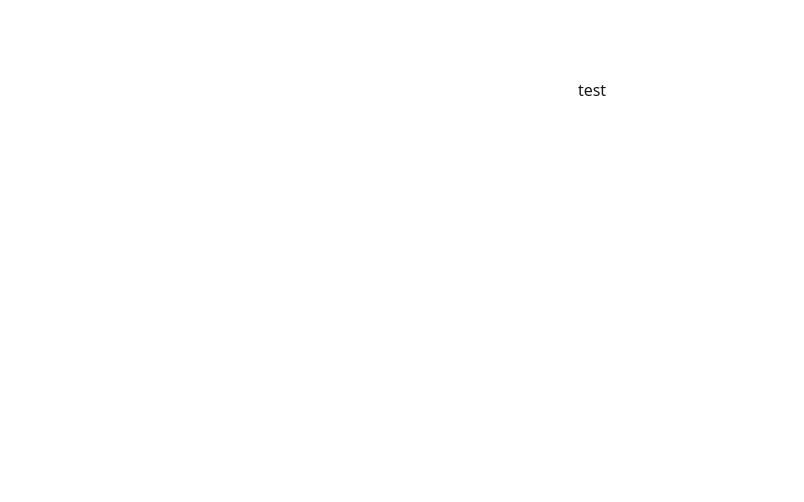
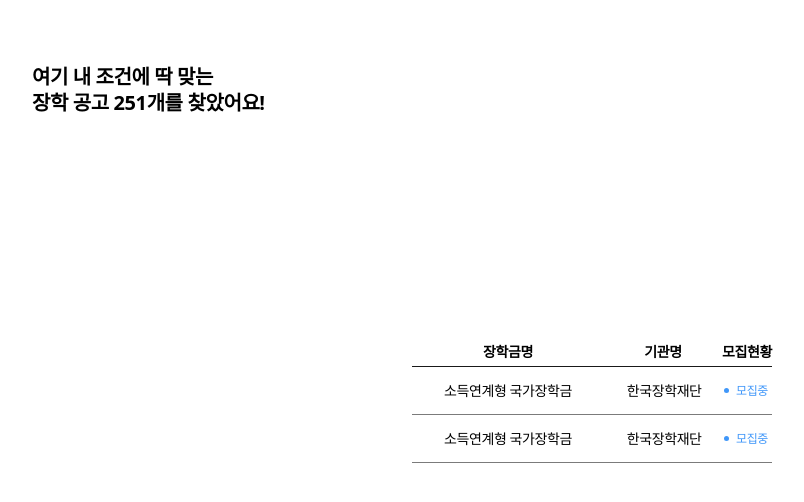
Before and after one commit to Kangnets/to_college_frontend, a Next.js app: page /info-list in a window 1280 px wide. Shown: the top 502 px of the page, without its empty margins (48-852 px from the left). Built offline with nearby package versions, Linux system fonts and the light colour scheme.

Commit message:
feat: test 코드 추가

```diff
--- a/src/app/info-list/page.tsx
+++ b/src/app/info-list/page.tsx
@@ -1,7 +1,18 @@
+import { ResultInfo } from '@/app/info-list/_components/ResultInfo';
+import { ResultLists } from '@/app/info-list/_components/ResultList';
+
 export default function InfoListPage() {
   return (
     <div className="grid min-h-screen grid-rows-[20px_1fr_20px] items-center justify-items-center gap-16 p-8 pb-20 font-sans sm:p-20">
-      test
+      <ResultInfo
+        first_line="여기 내 조건에 딱 맞는"
+        second_line="장학 공고 251개를 찾았어요!"
+      />
+      <ResultLists
+        title={'소득연계형 국가장학금'}
+        recruitmentStatus={'recruiting'}
+        facility={'한국장학재단'}
+      />
     </div>
   );
 }
```
